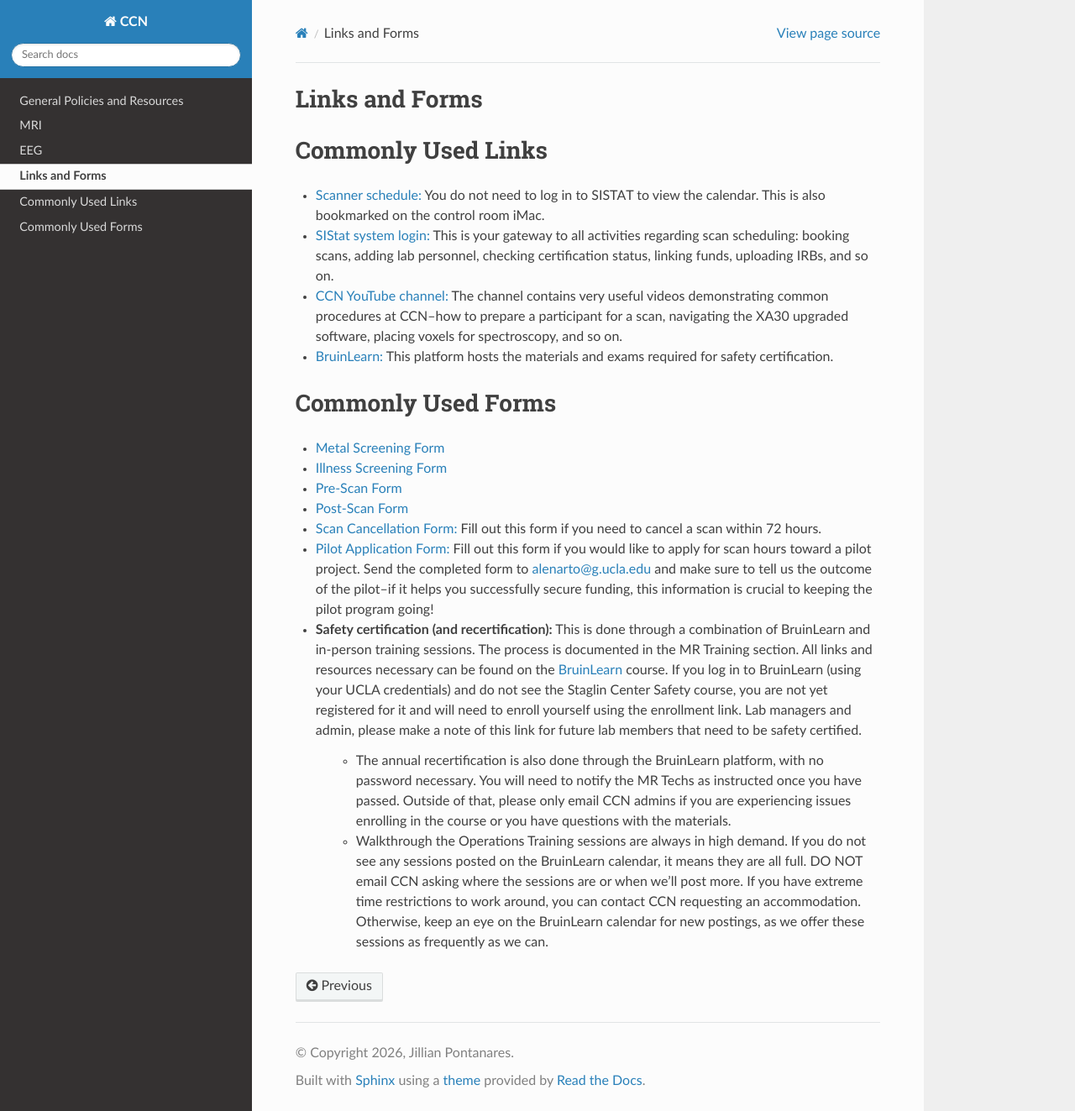
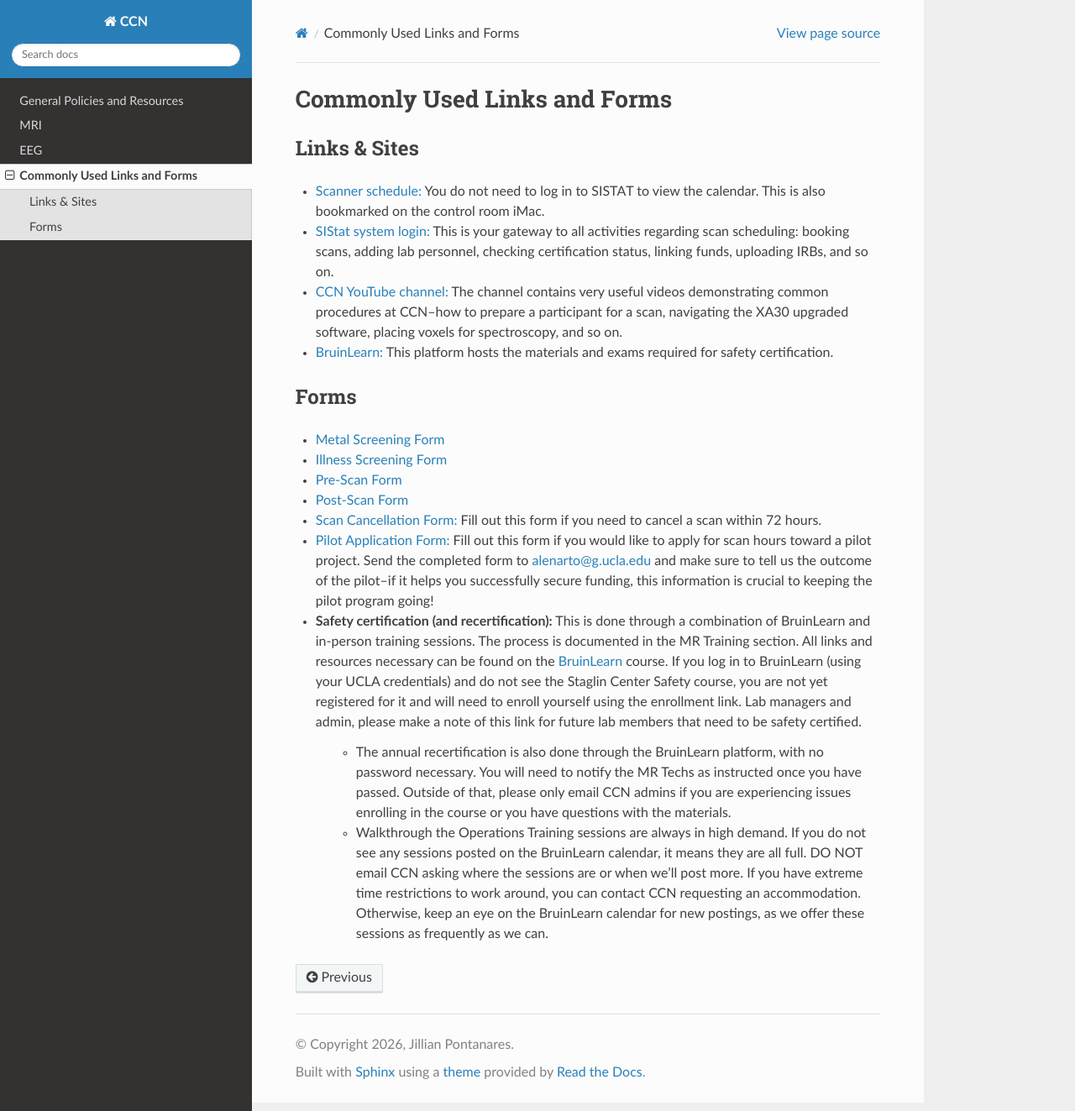
Before and after one commit to CCN-Support/CCN_Wiki, a Sphinx documentation site: the page built from docs/source/links-and-forms.rst, in a window 1280 px wide and 1323 px high. Shown: the whole window at 84% size. Built offline with Sphinx 7.4.7 and the Read the Docs theme 3.1.0, drawn with Linux system fonts in a browser that asks for light colours.

Commit message:
Update links-and-forms.rst

```diff
--- a/docs/source/links-and-forms.rst
+++ b/docs/source/links-and-forms.rst
@@ -1,16 +1,16 @@
-Links and Forms
+Commonly Used Links and Forms
 ===============
 
-Commonly Used Links
-========
+Links & Sites
+-----
 
 - `Scanner schedule: <https://www.sistat.ucla.edu/CCNSAS/login.asp/>`_ You do not need to log in to SISTAT to view the calendar. This is also bookmarked on the control room iMac.
 - `SIStat system login: <https://www.sistat.ucla.edu/CCNSAS/ShowCalendar.asp#/>`_ This is your gateway to all activities regarding scan scheduling: booking scans, adding lab personnel, checking certification status, linking funds, uploading IRBs, and so on.
 - `CCN YouTube channel: <https://www.youtube.com/@uclastaglincenterforcognit4262/videos/>`_ The channel contains very useful videos demonstrating common procedures at CCN--how to prepare a participant for a scan, navigating the XA30 upgraded software, placing voxels for spectroscopy, and so on.
 -  `BruinLearn: <https://bruinlearn.ucla.edu/>`_ This platform hosts the materials and exams required for safety certification.
 
-Commonly Used Forms
-========
+Forms
+-----
 
 - `Metal Screening Form <https://drive.google.com/file/d/1aUwmgXoij_czd8YktXmo0yDLjpqbuUpm/view?usp=sharing/>`_
 - `Illness Screening Form <https://drive.google.com/file/d/1kXsq_b25apk08NTTJ82GWX4adjsyz_iq/view?usp=sharing/>`_
```
